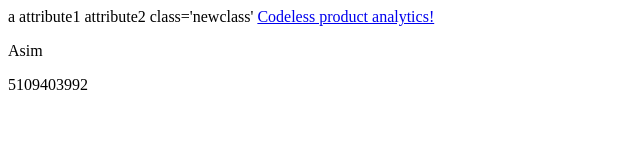
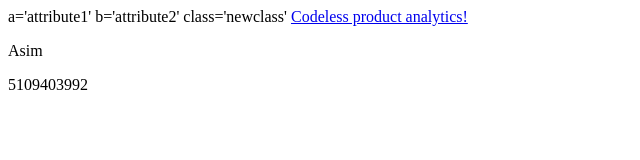
Before and after one commit to stuffed-crust/stuffed-crust, a plain HTML site: page index.html in a window 1280 px wide. Shown: the whole page, without its empty margins (0-640 px from the left). Drawn offline with Linux system fonts and the light colour scheme.

Commit message:
Update index.html

```diff
--- a/index.html
+++ b/index.html
@@ -5,7 +5,7 @@
 </script>
   <body>
    <div class="container">
-     <span id=“special-text”>a attribute1 attribute2 class='newclass'
+     <span id=“special-text”> a='attribute1' b='attribute2' class='newclass'
      <a href="https://heap.io/" > Codeless product analytics! <a/>
      </span>
        <p id="field1" data-ssn="551325553"> Asim </p>
```
